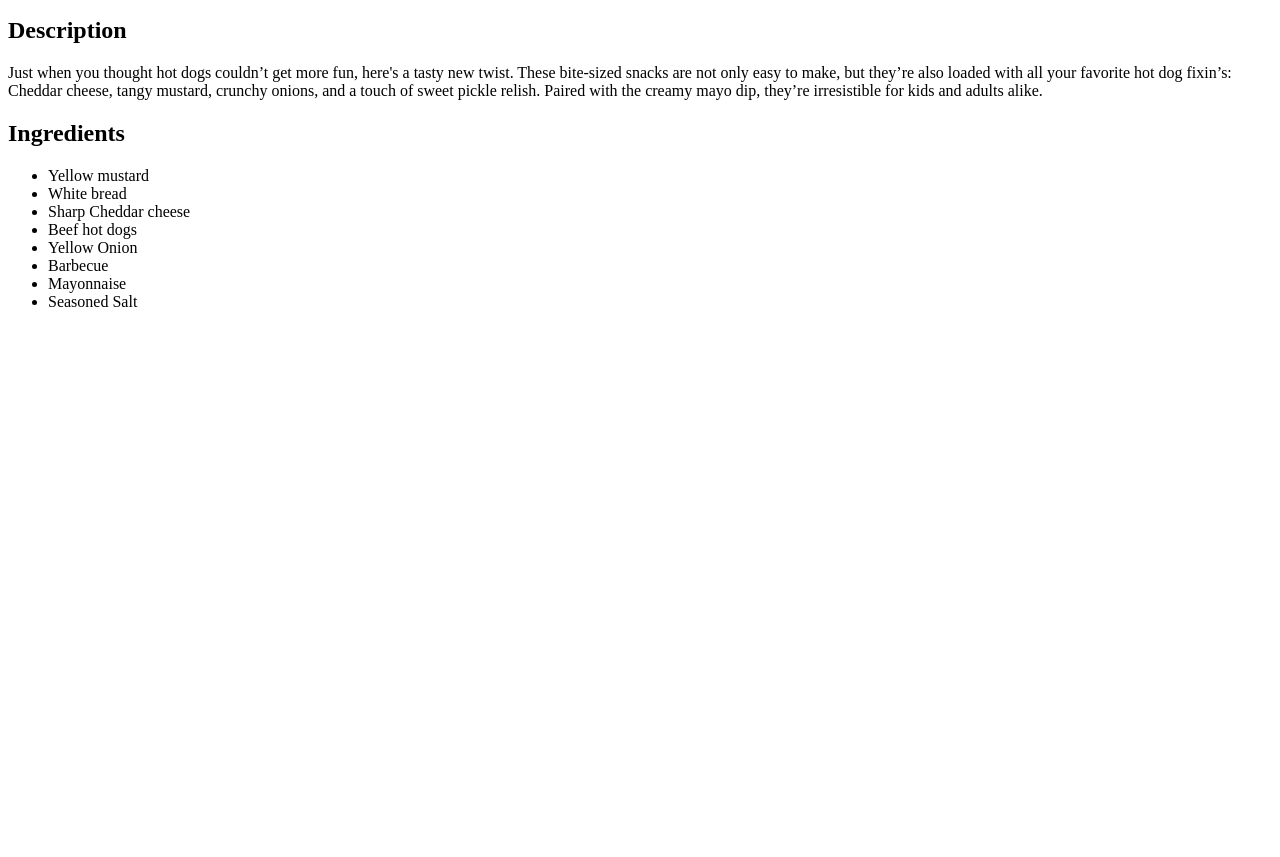
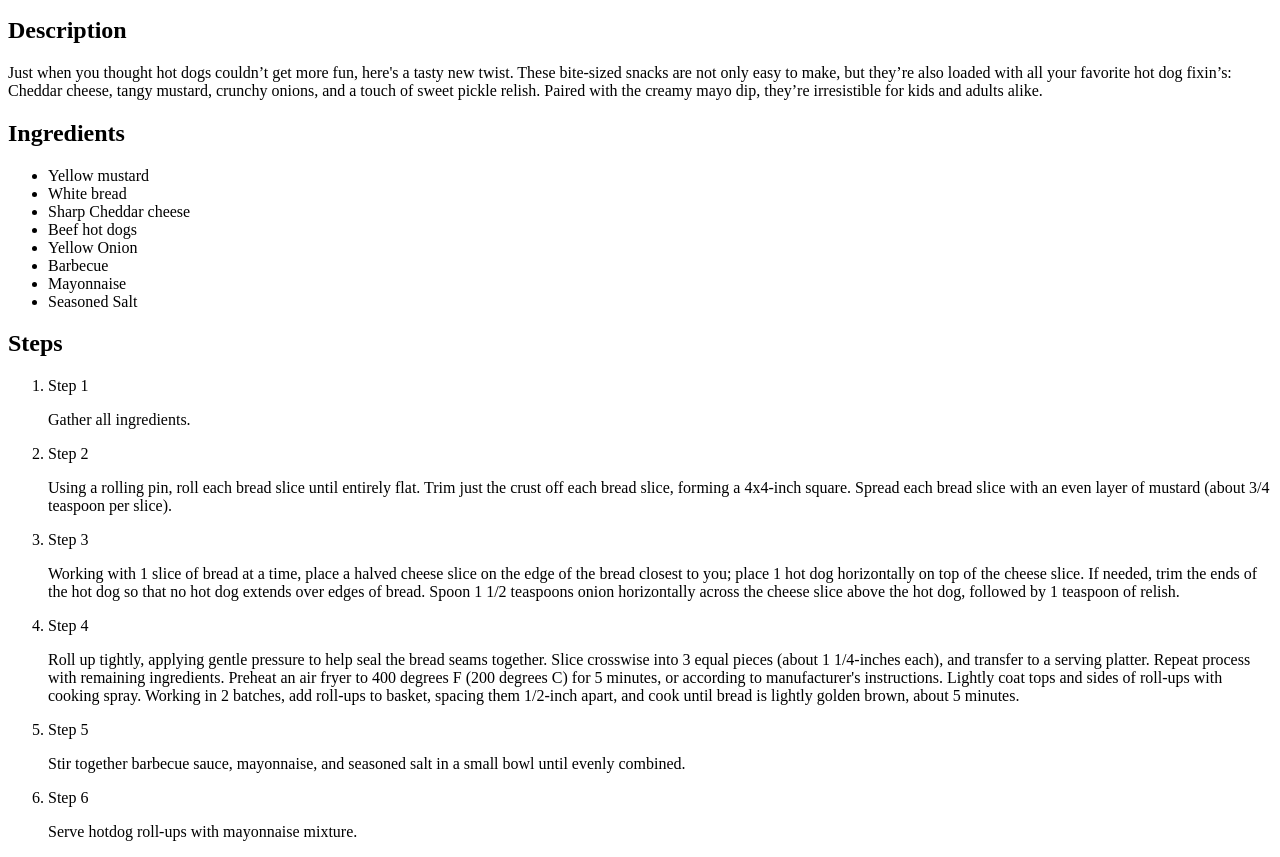
Before and after one commit to SasakaRoben/odin-recipes, a plain HTML site: page recipes/hotdog-roll-ups.html in a window 1280 px wide. Shown: the part 101-958 px from the top of the page. Before the commit the page ends 800 px from the top, so only its background shows below. Drawn offline with Linux system fonts and the light colour scheme.

Commit message:
Procedure for making hotdog-rollups
Added a 6 step procedure for making hotdog rollups

```diff
--- a/recipes/hotdog-roll-ups.html
+++ b/recipes/hotdog-roll-ups.html
@@ -25,6 +25,33 @@
             <li>Seasoned Salt</li>
         </ul>
     </p>
+    <h2>Steps</h2>
+    <ol>
+        <li>Step 1</li>
+        <p>
+            Gather all ingredients.
+        </p>
+        <li>Step 2</li>
+        <p>
+            Using a rolling pin, roll each bread slice until entirely flat. Trim just the crust off each bread slice, forming a 4x4-inch square. Spread each bread slice with an even layer of mustard (about 3/4 teaspoon per slice).
+        </p>
+        <li>Step 3</li>
+        <p>
+            Working with 1 slice of bread at a time, place a halved cheese slice on the edge of the bread closest to you; place 1 hot dog horizontally on top of the cheese slice. If needed, trim the ends of the hot dog so that no hot dog extends over edges of bread. Spoon 1 1/2 teaspoons onion horizontally across the cheese slice above the hot dog, followed by 1 teaspoon of relish.
+        </p>
+        <li>Step 4</li>
+        <p>
+            Roll up tightly, applying gentle pressure to help seal the bread seams together. Slice crosswise into 3 equal pieces (about 1 1/4-inches each), and transfer to a serving platter. Repeat process with remaining ingredients. Preheat an air fryer to 400 degrees F (200 degrees C) for 5 minutes, or according to manufacturer's instructions. Lightly coat tops and sides of roll-ups with cooking spray. Working in 2 batches, add roll-ups to basket, spacing them 1/2-inch apart, and cook until bread is lightly golden brown, about 5 minutes.
+        </p>
+        <li>Step 5</li>
+        <p>
+            Stir together barbecue sauce, mayonnaise, and seasoned salt in a small bowl until evenly combined.
+        </p>
+        <li>Step 6</li>
+        <p>
+            Serve hotdog roll-ups with mayonnaise mixture.
+        </p>
+    </ol>
 
 </body>
 </html>
```
